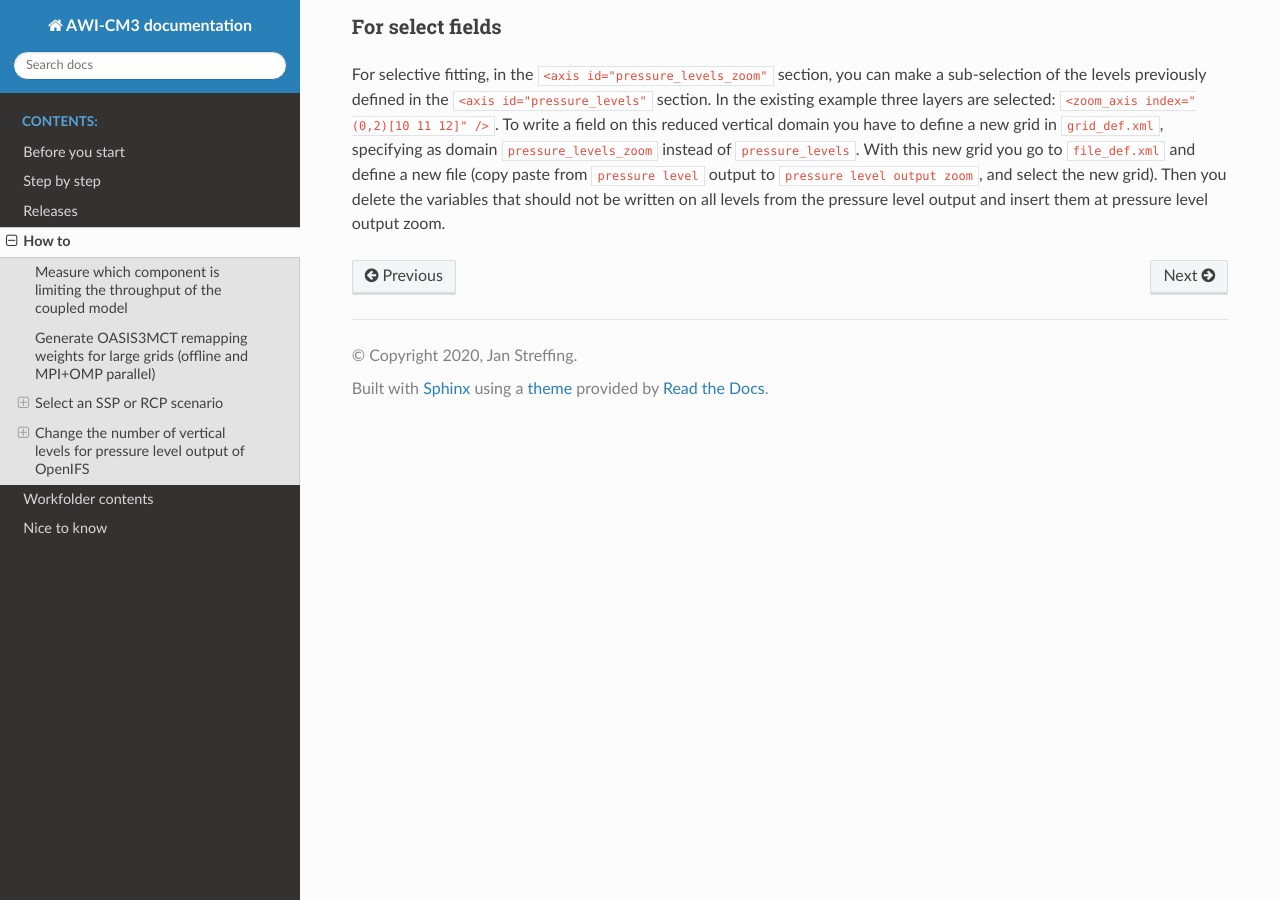
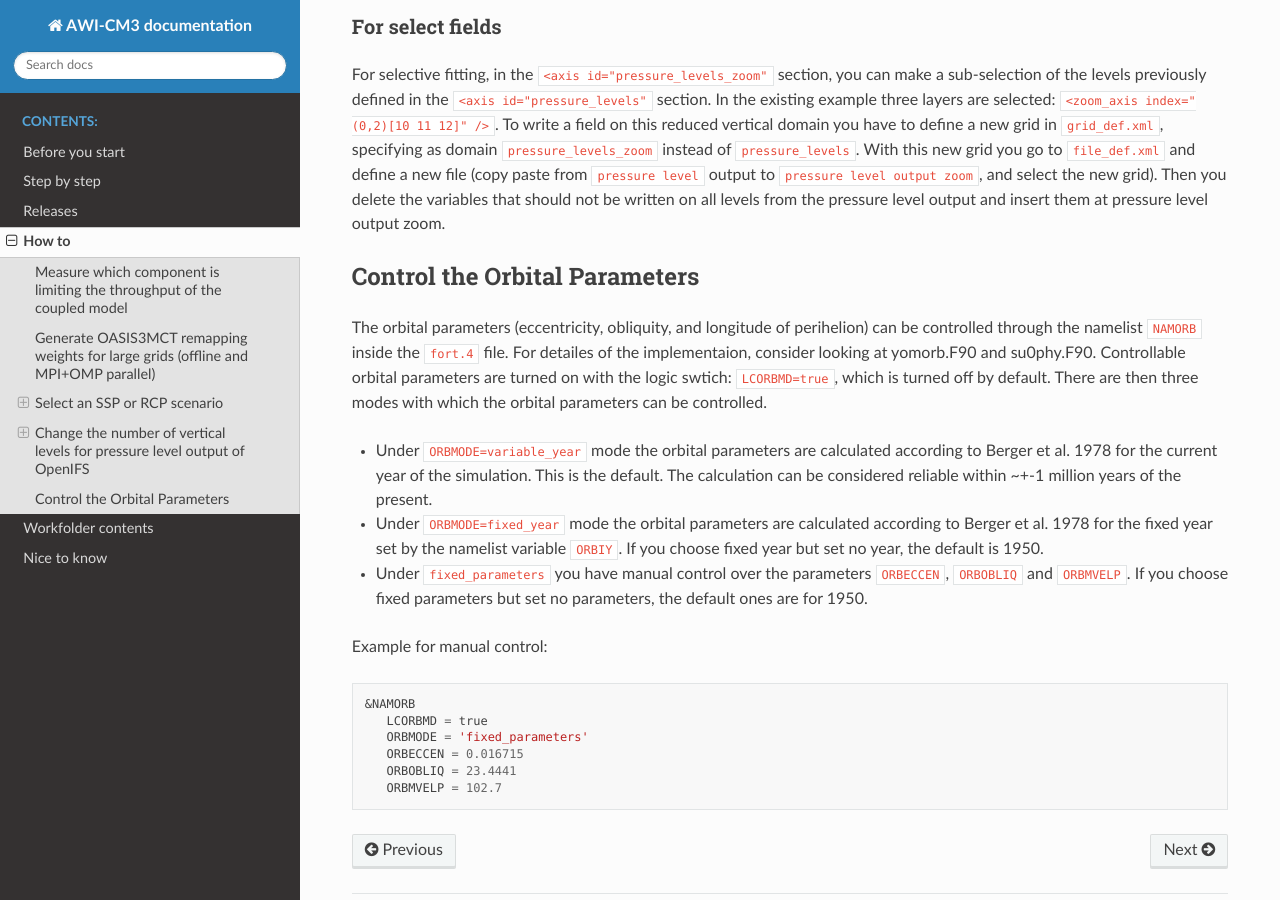
Before and after one commit to AWI-ESM/documentation_AWI-CM3, a Sphinx documentation site: the page built from source/how_to.rst, in a window 1280 px wide and 900 px high, scrolled down 3244 px. Built offline with Sphinx 7.4.7 and the Read the Docs theme 2.0.0, drawn with Linux system fonts in a browser that asks for light colours.

Commit message:
added explanation for orbital parameters

```diff
--- a/source/how_to.rst
+++ b/source/how_to.rst
@@ -131,3 +131,23 @@ For select fields
 ---------
 
 For selective fitting, in the ``<axis id="pressure_levels_zoom"`` section, you can make a sub-selection of the levels previously defined in the ``<axis id="pressure_levels"`` section. In the existing example three layers are selected: ``<zoom_axis index="(0,2)[10 11 12]" />``. To write a field on this reduced vertical domain you have to define a new grid in ``grid_def.xml``, specifying as domain ``pressure_levels_zoom`` instead of ``pressure_levels``. With this new grid you go to ``file_def.xml`` and define a new file (copy paste from ``pressure level`` output to ``pressure level output zoom``, and select the new grid). Then you delete the variables that should not be written on all levels from the pressure level output and insert them at pressure level output zoom.
+
+Control the Orbital Parameters
+=========
+
+The orbital parameters (eccentricity, obliquity, and longitude of perihelion) can be controlled through the namelist ``NAMORB`` inside the ``fort.4`` file. For detailes of the implementaion, consider looking at yomorb.F90 and su0phy.F90.  Controllable orbital parameters are turned on with the logic swtich: ``LCORBMD=true``, which is turned off by default. There are then three modes with which the orbital parameters can be controlled.
+
+- Under ``ORBMODE=variable_year`` mode the orbital parameters are calculated according to Berger et al. 1978 for the current year of the simulation. This is the default. The calculation can be considered reliable within ~+-1 million years of the present.
+- Under ``ORBMODE=fixed_year`` mode the orbital parameters are calculated according to Berger et al. 1978 for the fixed year set by the namelist variable ``ORBIY``. If you choose fixed year but set no year, the default is 1950.
+- Under ``fixed_parameters`` you have manual control over the parameters ``ORBECCEN``, ``ORBOBLIQ`` and ``ORBMVELP``. If you choose fixed parameters but set no parameters, the default ones are for 1950.
+
+Example for manual control:
+
+.. code-block:: Fortran
+
+   &NAMORB
+      LCORBMD = true
+      ORBMODE = 'fixed_parameters'
+      ORBECCEN = 0.016715
+      ORBOBLIQ = 23.4441
+      ORBMVELP = 102.7
```
